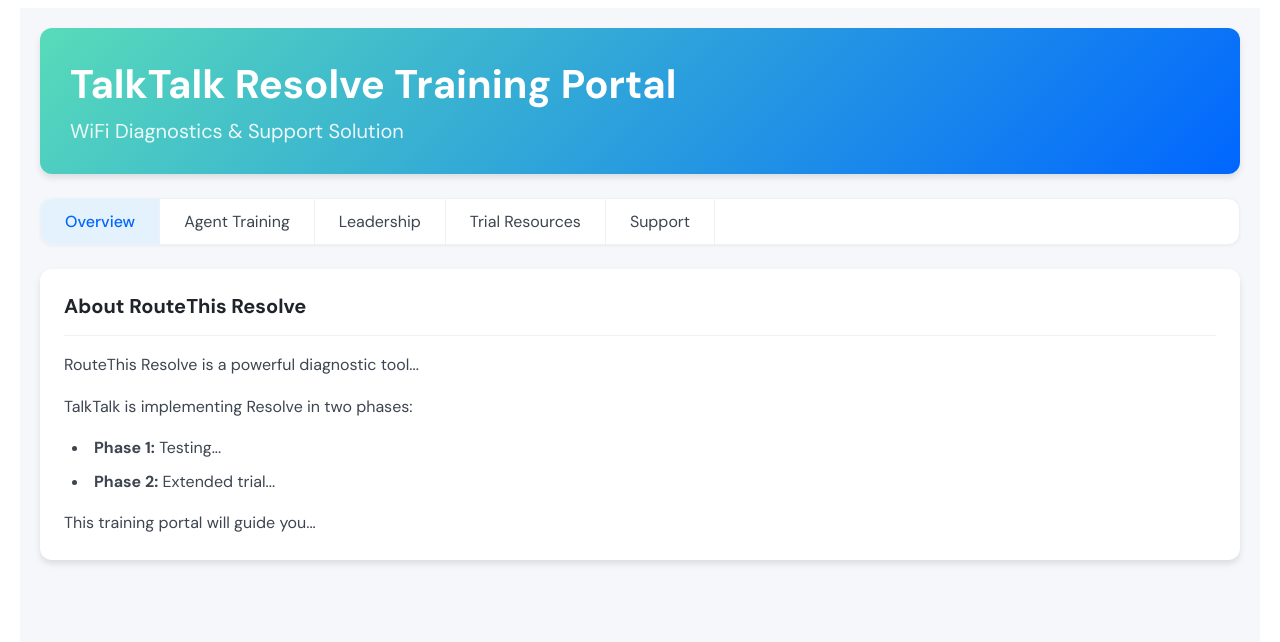
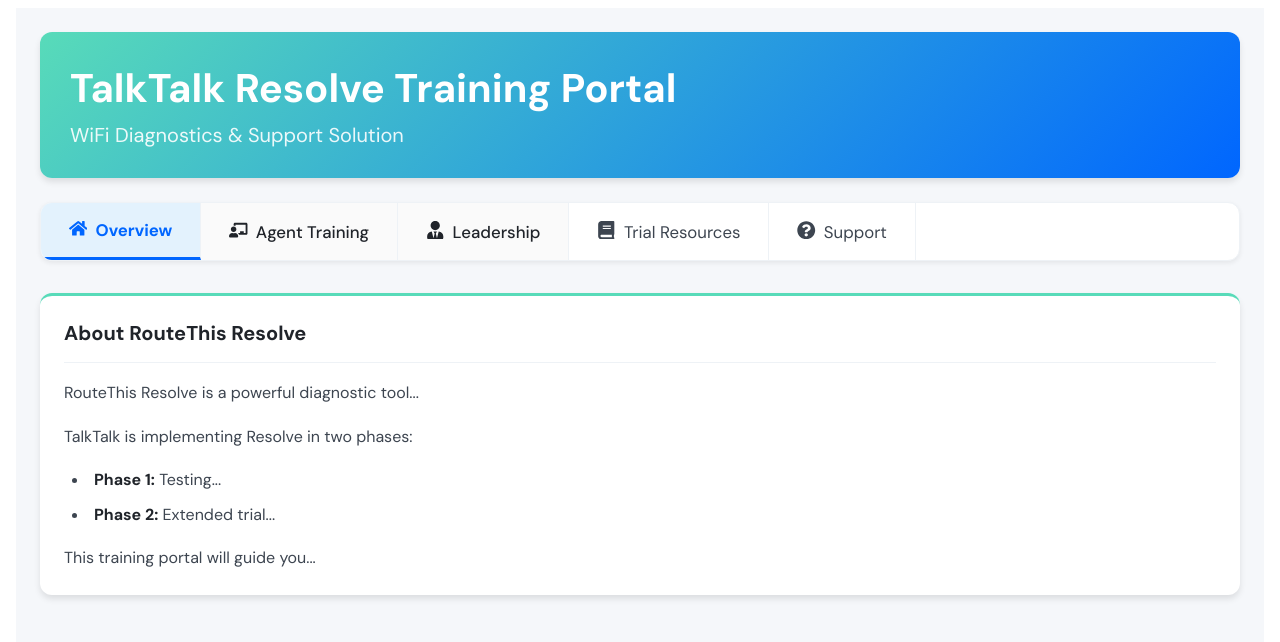
Before and after one commit to freshrandy/resolve-tt, a React (Vite) app: page / in a window 1280 px wide. Shown: the top 642 px of the page. Built offline with nearby package versions, Linux system fonts and the light colour scheme.

Commit message:
structure

```diff
--- a/src/App.jsx
+++ b/src/App.jsx
@@ -1,8 +1,17 @@
-import React from "react"; // Removed useState as tab state is handled by router
+import React from "react";
 import { Routes, Route, useLocation, useNavigate } from "react-router-dom";
 import { AnimatePresence, motion } from "framer-motion";
 
-// Import the refactored components
+// Import Icons for Tabs
+import {
+  FaHome,
+  FaChalkboardTeacher,
+  FaUserTie,
+  FaBook,
+  FaQuestionCircle,
+} from "react-icons/fa";
+
+// Import Components (assuming they exist in ./components/)
 import HeaderComponent from "./components/HeaderComponent";
 import TabsComponent from "./components/TabsComponent";
 import HomeContent from "./components/content/HomeContent";
@@ -13,25 +22,42 @@
 
 // --- Main App Component ---
 function App() {
-  const location = useLocation(); // For animations
-  const navigate = useNavigate(); // For navigation actions (if needed in content)
+  const location = useLocation();
+  const navigate = useNavigate();
 
   // --- Configuration Data ---
-  // Define tabs configuration here or import from constants file
+  // UPDATED: Added icons and isImportant flag
   const tabsConfig = [
-    { id: "home", label: "Overview", path: "/" },
-    { id: "agent-training", label: "Agent Training", path: "/agent-training" },
-    { id: "leadership", label: "Leadership", path: "/leadership" },
+    { id: "home", label: "Overview", path: "/", icon: FaHome },
+    {
+      id: "agent-training",
+      label: "Agent Training",
+      path: "/agent-training",
+      icon: FaChalkboardTeacher,
+      isImportant: true,
+    },
+    {
+      id: "leadership",
+      label: "Leadership",
+      path: "/leadership",
+      icon: FaUserTie,
+      isImportant: true,
+    },
     {
       id: "trial-resources",
       label: "Trial Resources",
       path: "/trial-resources",
+      icon: FaBook,
     },
-    { id: "support", label: "Support", path: "/support" },
+    {
+      id: "support",
+      label: "Support",
+      path: "/support",
+      icon: FaQuestionCircle,
+    },
   ];
 
-  // --- Styling (Inline Style Object - Central Definition) ---
-  // This object defines all styles used by child components
+  // --- Styling (Inline Style Object - UPDATED for Tabs) ---
   const colors = {
     primary: "#58DBB9",
     teal: "#58DBB9",
@@ -42,17 +68,19 @@
     slate: "#20242A",
     cloudGrey: "#EEF2F6",
     tabActiveBg: "#E3F2FD",
+    tabImportantBg: "#fafafa", // Very light gray for important inactive bg
     info: "#3b82f6",
     infoBg: "rgba(59, 130, 246, 0.1)",
   };
   const primaryGradient = `linear-gradient(135deg, ${colors.primary} 0%, ${colors.electricBlue} 100%)`;
 
   const styles = {
+    // Container and Header styles remain the same...
     container: {
       fontFamily: '"DM Sans", sans-serif',
       maxWidth: "1200px",
       margin: "0 auto",
-      padding: "20px",
+      padding: "24px",
       backgroundColor: "#F5F7FA",
       minHeight: "100vh",
       color: colors.ash,
@@ -73,38 +101,62 @@
       marginTop: "8px",
       marginBottom: 0,
     },
+
+    // ** UPDATED Tab Styles **
+    // Increased marginBottom, slightly stronger shadow
     tabsContainer: {
       display: "flex",
       flexWrap: "wrap",
       backgroundColor: "white",
       border: `1px solid ${colors.cloudGrey}`,
       borderRadius: "0.75rem",
-      marginBottom: "24px",
+      marginBottom: "32px",
       overflow: "hidden",
-      boxShadow: "0 1px 3px rgba(0, 0, 0, 0.05)",
+      boxShadow: "0 2px 5px rgba(0, 0, 0, 0.07)",
     },
+    // Base style for NavLink - Increased padding and font size
     tabLink: {
-      display: "block",
-      padding: "12px 24px",
+      display: "flex", // Use flexbox for icon + text alignment
+      alignItems: "center", // Vertically center icon and text
+      gap: "8px", // Space between icon and text
+      padding: "16px 28px", // Increased padding
       cursor: "pointer",
       borderRight: `1px solid ${colors.cloudGrey}`,
-      fontSize: "1rem",
+      fontSize: "1.05rem", // Slightly larger font
       color: colors.ash,
       textDecoration: "none",
       transition: "background-color 0.2s ease, color 0.2s ease",
       whiteSpace: "nowrap",
+      fontWeight: "400", // Default weight
     },
+    // Style for the icon within the tab link
+    tabIcon: {
+      fontSize: "1.1em", // Icon size relative to text
+      marginBottom: "-2px", // Fine-tune vertical alignment if needed
+      flexShrink: 0, // Prevent icon shrinking
+    },
+    // Style for active tab
     tabLinkActive: {
       backgroundColor: colors.tabActiveBg,
       color: colors.electricBlue,
-      fontWeight: "500",
+      fontWeight: "600", // Make active bolder
+      borderBottom: `3px solid ${colors.electricBlue}`, // Thicker border
     },
+    // Style for *important* but *inactive* tab
+    tabLinkImportantInactive: {
+      backgroundColor: colors.tabImportantBg, // Subtle background highlight
+      fontWeight: "500", // Slightly bolder than normal inactive
+      color: colors.slate, // Slightly darker text than default inactive
+    },
+
+    // Card, Grid, FeatureCard, Timeline, etc., styles remain the same...
     card: {
       backgroundColor: "white",
       borderRadius: "0.75rem",
       boxShadow: "0 4px 6px rgba(0, 0, 0, 0.1)",
       padding: "24px",
       marginBottom: "24px",
+      borderTop: `3px solid ${colors.primary}`,
     },
     cardTitle: {
       fontSize: "1.25rem",
@@ -132,6 +184,7 @@
       display: "flex",
       flexDirection: "column",
       alignItems: "flex-start",
+      borderTop: `3px solid ${colors.primary}`,
     },
     featureIcon: {
       backgroundColor: colors.tabActiveBg,
@@ -199,7 +252,7 @@
     timelineText: {
       fontSize: "0.875rem",
       color: colors.ash,
-      lineHeight: "1.5",
+      lineHeight: "1.6",
       margin: 0,
     },
     sectionTitle: {
@@ -211,7 +264,7 @@
     },
     paragraph: {
       fontSize: "1rem",
-      lineHeight: "1.6",
+      lineHeight: "1.7",
       marginBottom: "16px",
       color: colors.ash,
     },
@@ -220,17 +273,17 @@
       paddingLeft: "8px",
       marginBottom: "16px",
       fontSize: "1rem",
-      lineHeight: "1.6",
+      lineHeight: "1.7",
       color: colors.ash,
     },
     listItem: { marginBottom: "8px" },
-    strong: { fontWeight: "600" },
+    strong: { fontWeight: "600", color: colors.slate },
     heading3: {
       fontSize: "1.1rem",
       fontWeight: "600",
       color: colors.slate,
-      marginTop: "20px",
-      marginBottom: "8px",
+      marginTop: "24px",
+      marginBottom: "12px",
     },
     tableContainer: { overflowX: "auto", marginBottom: "24px" },
     table: { width: "100%", borderCollapse: "collapse", minWidth: "600px" },
@@ -268,10 +321,10 @@
       marginTop: "2px",
       flexShrink: 0,
     },
-    alertText: { margin: 0 },
+    alertText: { margin: 0, lineHeight: "1.6" },
   };
 
-  // --- Animation Variants ---
+  // --- Animation Variants --- (Keep as before)
   const pageVariants = {
     initial: { opacity: 0, y: 10 },
     in: { opacity: 1, y: 0 },
@@ -282,7 +335,7 @@
   // --- App Render ---
   return (
     <div style={styles.container}>
-      {/* Render Header - Pass relevant styles */}
+      {/* Header uses its specific styles */}
       <HeaderComponent
         headerStyle={styles.header}
         titleStyle={styles.headerTitle}
@@ -290,20 +343,21 @@
         title="TalkTalk Resolve Training Portal"
         subtitle="WiFi Diagnostics & Support Solution"
       />
-
-      {/* Render Tabs - Pass tabs config and relevant styles */}
+      {/* Tabs now uses the new/updated styles */}
       <TabsComponent
-        tabs={tabsConfig}
+        tabs={tabsConfig} // Pass config with icons/flags
         containerStyle={styles.tabsContainer}
         linkStyle={styles.tabLink}
+        iconStyle={styles.tabIcon} // Pass icon style
         activeLinkStyle={styles.tabLinkActive}
+        importantInactiveStyle={styles.tabLinkImportantInactive} // Pass important style
       />
-
-      {/* Main content area with routing and animations */}
-      <main style={{ position: "relative", marginTop: "24px" }}>
+      {/* Main content section remains the same, passing down styles */}
+      <main style={{ position: "relative", marginTop: "32px" }}>
+        {" "}
+        {/* Increased marginTop */}
         <AnimatePresence mode="wait">
           <Routes location={location} key={location.pathname}>
-            {/* Pass the 'styles' object down to content components */}
             <Route
               path="/"
               element={
@@ -384,7 +438,6 @@
                 </motion.div>
               }
             />
-            {/* Optional 404 */}
             <Route
               path="*"
               element={
--- a/src/components/TabsComponent.jsx
+++ b/src/components/TabsComponent.jsx
@@ -1,28 +1,57 @@
 import React from "react";
 import { NavLink } from "react-router-dom";
 
-// Receive styles and tabs config as props
+// Receive additional style props
 const TabsComponent = ({
   tabs,
   containerStyle,
-  linkStyle,
-  activeLinkStyle,
+  linkStyle, // Base style for the link
+  iconStyle, // Style specifically for the icon span
+  activeLinkStyle, // Style added when link is active
+  importantInactiveStyle, // Style added when link is important but NOT active
 }) => {
   return (
     <nav style={containerStyle}>
-      {tabs.map((tab) => (
+      {tabs.map((tab) => {
+        // Destructure icon from tab config
+        const IconComponent = tab.icon;
+
+        return (
           <NavLink
             key={tab.id}
             to={tab.path}
-          style={({ isActive }) => ({
-            ...linkStyle,
-            ...(isActive ? activeLinkStyle : {}),
-          })}
+            // Function to determine the final style object
+            style={({ isActive }) => {
+              let combinedStyle = { ...linkStyle }; // Start with base
+
+              if (isActive) {
+                // If active, merge base with active style
+                combinedStyle = { ...combinedStyle, ...activeLinkStyle };
+              } else if (tab.isImportant) {
+                // If NOT active BUT is important, merge base with important style
+                combinedStyle = { ...combinedStyle, ...importantInactiveStyle };
+              }
+              // Add hover effect (simple background change) - Note: true :hover is better with CSS classes
+              // This inline approach won't work perfectly for hover, but demonstrates the idea
+              // combinedStyle[':hover'] = { backgroundColor: '#f0f0f0' }; // This doesn't work directly inline
+
+              return combinedStyle;
+            }}
             end={tab.path === "/"}
+            // Add title attribute for tooltips on hover (optional)
+            title={tab.label}
           >
+            {/* Render Icon if it exists */}
+            {IconComponent && (
+              <span style={iconStyle}>
+                <IconComponent />
+              </span>
+            )}
+            {/* Render Label */}
             {tab.label}
           </NavLink>
-      ))}
+        );
+      })}
     </nav>
   );
 };
```
Also changed, not shown: src/components/content/AgentTrainingContent.jsx (+21 -3 lines), src/components/content/HomeContent.jsx (+5 -6 lines), src/components/content/LeadershipContent.jsx (+17 -10 lines), src/components/content/SupportContent.jsx (+15 -6 lines), src/components/content/TrialResourcesContent.jsx (+27 -13 lines), 1 other file (tests, documents, lock files or other folders). Lines whose indentation alone changed are shown as unchanged.
